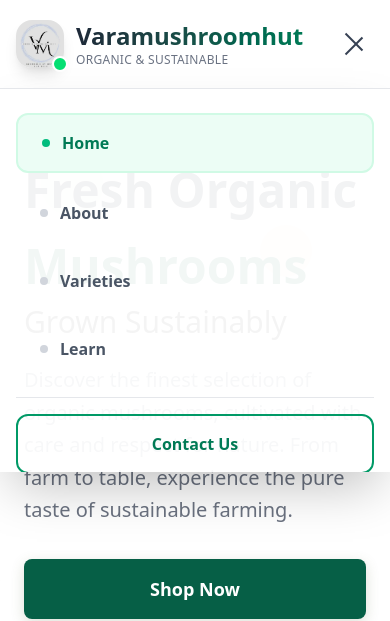
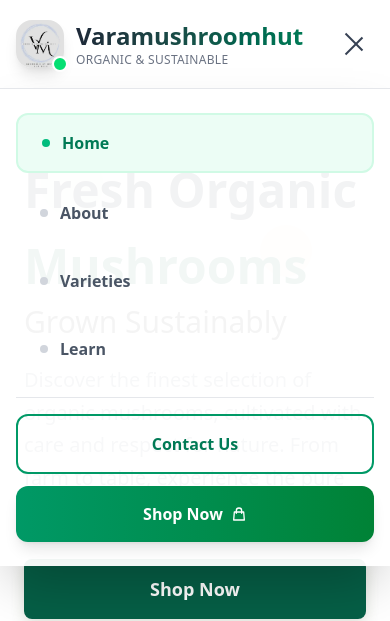
Before and after one commit to ignite-wave-pvt-ltd/mushroom, a React (Vite) app: page / in a window 390 px wide. Both pictures are taken after a click on the button 354 px from the left and 44 px from the top of the page. Shown: the top 621 px of the page. Built offline with nearby package versions, Linux system fonts and the light colour scheme.

Commit message:
updated code

```diff
--- a/src/components/Navbar/Navbar.jsx
+++ b/src/components/Navbar/Navbar.jsx
@@ -23,7 +23,6 @@
     { name: "Home", href: "#home", path: "/" },
     { name: "About", href: "#about", path: "/about" },
     { name: "Varieties", href: "#varieties", path: "/varieties" },
-    // { name: "Shop", href: "#shop", path: "/shop" },
     { name: "Learn", href: "#learn", path: "/learn" },
   ];
 
@@ -47,6 +46,7 @@
       >
         <div className="max-w-7xl mx-auto px-4 sm:px-6 lg:px-8">
           <div className="flex items-center justify-between">
+
             {/* Logo */}
             <div
               className="flex items-center space-x-3 cursor-pointer transform hover:scale-105 transition-transform duration-300"
@@ -56,9 +56,6 @@
               }}
             >
               <div className="relative">
-                {/* <div className="w-12 h-12 rounded-2xl bg-gradient-to-br from-emerald-600 to-green-700 flex items-center justify-center text-white font-bold text-xl shadow-lg">
-                  M
-                </div> */}
                 <img
                   src={logo}
                   alt="Varamushroomhut Logo"
@@ -101,7 +98,7 @@
               ))}
             </div>
 
-            {/* Desktop CTA Buttons */}
+            {/* Desktop CTA */}
             <div className="hidden lg:flex items-center space-x-3">
               <button
                 className="px-6 py-2.5 rounded-xl cursor-pointer font-semibold text-sm transition-all duration-300 border-2 border-emerald-600 text-emerald-700 hover:bg-emerald-50 hover:shadow-lg hover:scale-105 active:scale-95"
@@ -110,7 +107,7 @@
                 Contact Us
               </button>
               <button
-                className="px-7 py-2.5 rounded-xl cursor-pointer font-semibold text-sm text-white transition-all duration-300 bg-gradient-to-r from-emerald-600 to-green-700 hover:from-emerald-700 hover:to-green-800 hover:shadow-2xl hover:scale-105 active:scale-95 shadow-lg flex items-center space-x-2"
+                className="px-7 py-2.5 rounded-xl cursor-pointer font-semibold text-sm text-white transition-all duration-300 bg-emerald-600 bg-gradient-to-r from-emerald-600 to-green-700 hover:from-emerald-700 hover:to-green-800 hover:shadow-2xl hover:scale-105 active:scale-95 shadow-lg flex items-center space-x-2"
                 onClick={() => navigate("/shop-now")}
               >
                 <span>Shop Now</span>
@@ -130,7 +127,7 @@
               </button>
             </div>
 
-            {/* Mobile menu button */}
+            {/* Mobile Hamburger */}
             <button
               className="lg:hidden flex flex-col items-center justify-center w-10 h-10 relative focus:outline-none"
               onClick={() => setIsOpen(!isOpen)}
@@ -154,10 +151,10 @@
           </div>
         </div>
 
-        {/* Mobile Navigation Menu */}
+        {/* Mobile Navigation */}
         <div
           className={`lg:hidden absolute top-full left-0 right-0 bg-white/95 backdrop-blur-xl border-t border-gray-200 transition-all duration-500 ease-in-out ${
-            isOpen ? "max-h-96 opacity-100 shadow-2xl" : "max-h-0 opacity-0"
+            isOpen ? "max-h-screen opacity-100 shadow-2xl" : "max-h-0 opacity-0"
           } overflow-hidden`}
         >
           <div className="max-w-7xl mx-auto px-4 sm:px-6 py-6">
@@ -183,7 +180,7 @@
                 </button>
               ))}
 
-              {/* Mobile CTA Buttons */}
+              {/* Mobile CTA */}
               <div className="flex flex-col space-y-3 pt-4 border-t border-gray-200 mt-2">
                 <button
                   className="py-4 px-6 font-semibold rounded-xl transition-all duration-300 text-center border-2 border-emerald-600 text-emerald-700 hover:bg-emerald-50 active:scale-95"
@@ -194,8 +191,9 @@
                 >
                   Contact Us
                 </button>
+
                 <button
-                  className="py-4 px-6 font-semibold rounded-xl transition-all duration-300 text-center text-white bg-gradient-to-r from-emerald-600 to-green-700 hover:from-emerald-700 hover:to-green-800 active:scale-95 shadow-lg flex items-center justify-center space-x-2"
+                  className="py-4 px-6 font-semibold rounded-xl transition-all duration-300 text-center text-white bg-emerald-600 bg-gradient-to-r from-emerald-600 to-green-700 hover:from-emerald-700 hover:to-green-800 active:scale-95 shadow-lg flex items-center justify-center space-x-2"
                   onClick={() => {
                     navigate("/shop-now");
                     setIsOpen(false);
@@ -222,7 +220,7 @@
         </div>
       </nav>
 
-      {/* Spacer to prevent content from going under fixed navbar */}
+      {/* Spacer */}
       <div className="h-20 lg:h-24"></div>
     </>
   );
```
